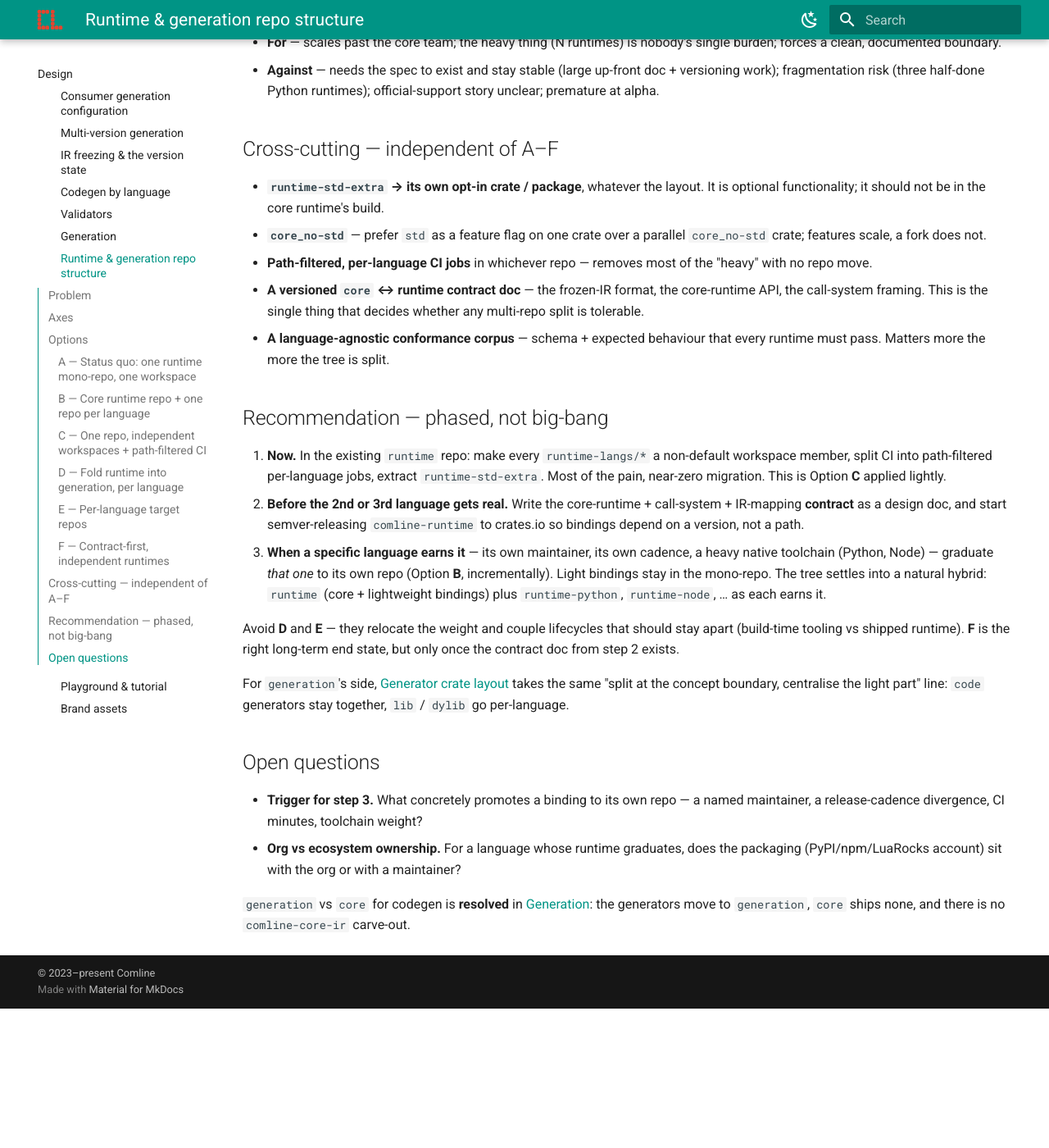
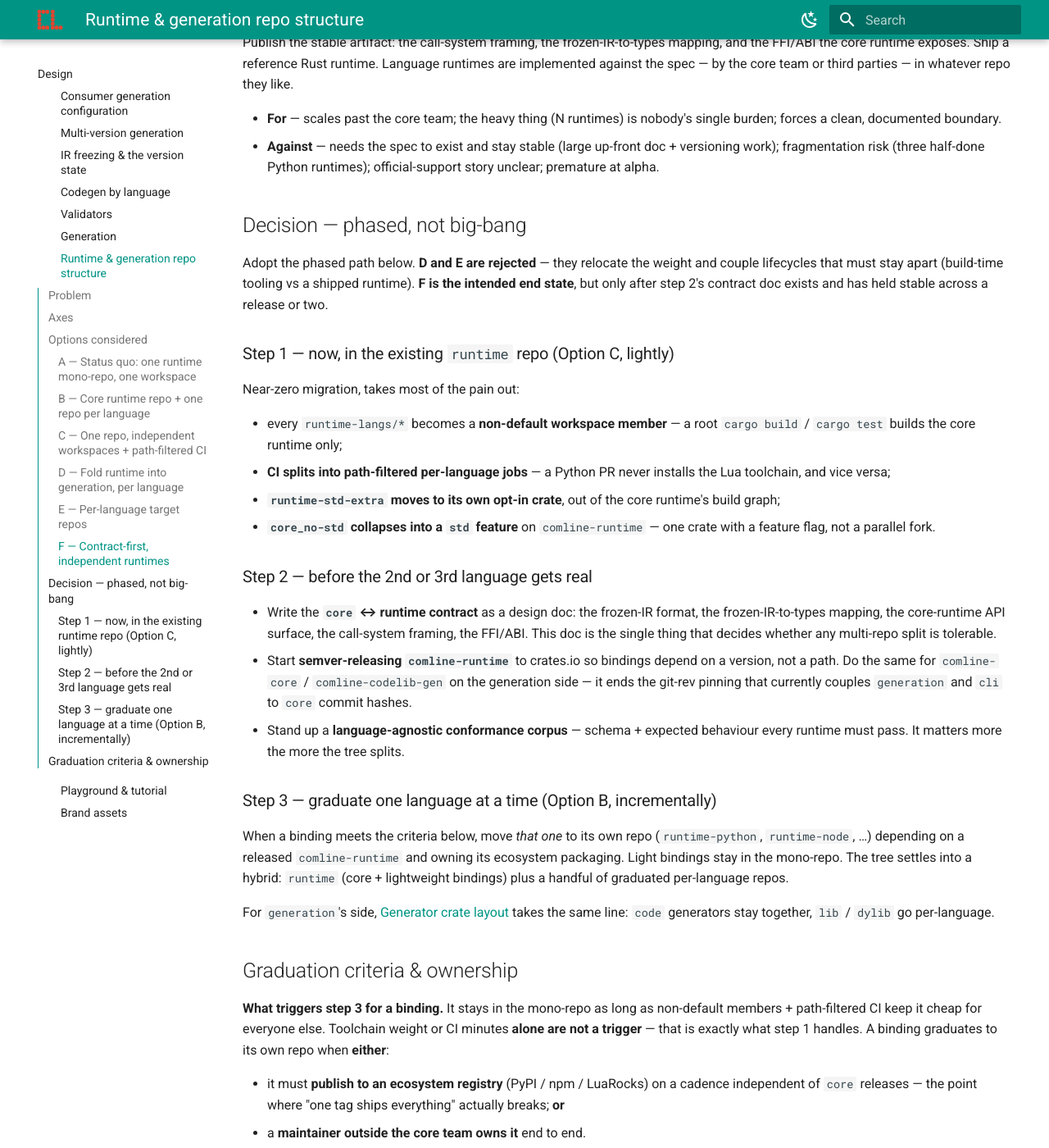
Before and after one commit to ComlineProject/docs, an MkDocs documentation site: the page built from docs/docs/design/runtime-repo-structure.md, in a window 1280 px wide and 1400 px high, scrolled down 2928 px. Shown: the whole window at 82% size. Built offline with MkDocs 1.6.1 and Material for MkDocs 9.7.7, drawn with Linux system fonts in a browser that asks for light colours; the version menu is left out; before the commit the page ends 4158 px from its top, so only the background shows below that; some of the changed text lies outside the part shown.

Commit message:
docs(design): decide the runtime repo structure (phased C→B, F end state)
Turn the recommendation into a decision: Option C lightly now (non-default
members, path-filtered CI, extract runtime-std-extra, std as a feature not a
fork), contract doc + semver releases before the 2nd/3rd language, then
graduate one language at a time to its own repo. D and E rejected; F is the
end state. Resolve the two open questions: graduation trigger (ecosystem
release cadence OR an outside maintainer — not toolchain weight alone) and
packaging ownership (org-owned namespace, maintainers get publish rights,
OIDC trusted publishing).

```diff
--- a/docs/docs/design/runtime-repo-structure.md
+++ b/docs/docs/design/runtime-repo-structure.md
@@ -1,6 +1,7 @@
 # Runtime & generation repository structure
 
-Status: **discussion** — no decision, no issues filed · Affects
+Status: **decided — phased** (C-light now · contract + releases next · B
+per-language as earned; D/E rejected, F is the end state) · Affects
 `ComlineProject/runtime` and `ComlineProject/generation`
 
 The `generation` side — what codegen / libgen / runtime each mean, where the
@@ -47,7 +48,11 @@ The cost is linear in the number of languages, and it is starting to bite.
 4. **`runtime-std-extra` coupling** — bundled with the core runtime vs an opt-in
    dependency.
 
-## Options
+## Options considered
+
+The six layouts weighed before landing on the phased path in the Decision
+section below. The chosen route threads **C** (now) → **B** (per language, as
+earned), with **F** as the end state.
 
 | | Isolation | Cross-cutting change | Ecosystem-native dist | Migration cost |
 |---|---|---|---|---|
@@ -136,51 +141,72 @@ or third parties — in whatever repo they like.
   versioning work); fragmentation risk (three half-done Python runtimes);
   official-support story unclear; premature at alpha.
 
-## Cross-cutting — independent of A–F
+## Decision — phased, not big-bang
 
-- **`runtime-std-extra` → its own opt-in crate / package**, whatever the layout.
-  It is optional functionality; it should not be in the core runtime's build.
-- **`core_no-std`** — prefer `std` as a feature flag on one crate over a
-  parallel `core_no-std` crate; features scale, a fork does not.
-- **Path-filtered, per-language CI jobs** in whichever repo — removes most of the
-  "heavy" with no repo move.
-- **A versioned `core` ↔ runtime contract doc** — the frozen-IR format, the
-  core-runtime API, the call-system framing. This is the single thing that
-  decides whether any multi-repo split is tolerable.
-- **A language-agnostic conformance corpus** — schema + expected behaviour that
-  every runtime must pass. Matters more the more the tree is split.
+Adopt the phased path below. **D and E are rejected** — they relocate the
+weight and couple lifecycles that must stay apart (build-time tooling vs a
+shipped runtime). **F is the intended end state**, but only after step 2's
+contract doc exists and has held stable across a release or two.
 
-## Recommendation — phased, not big-bang
+### Step 1 — now, in the existing `runtime` repo (Option C, lightly)
 
-1. **Now.** In the existing `runtime` repo: make every `runtime-langs/*` a
-   non-default workspace member, split CI into path-filtered per-language jobs,
-   extract `runtime-std-extra`. Most of the pain, near-zero migration. This is
-   Option **C** applied lightly.
-2. **Before the 2nd or 3rd language gets real.** Write the core-runtime +
-   call-system + IR-mapping **contract** as a design doc, and start
-   semver-releasing `comline-runtime` to crates.io so bindings depend on a
-   version, not a path.
-3. **When a specific language earns it** — its own maintainer, its own cadence,
-   a heavy native toolchain (Python, Node) — graduate *that one* to its own repo
-   (Option **B**, incrementally). Light bindings stay in the mono-repo. The tree
-   settles into a natural hybrid: `runtime` (core + lightweight bindings) plus
-   `runtime-python`, `runtime-node`, … as each earns it.
+Near-zero migration, takes most of the pain out:
 
-Avoid **D** and **E** — they relocate the weight and couple lifecycles that
-should stay apart (build-time tooling vs shipped runtime). **F** is the right
-long-term end state, but only once the contract doc from step 2 exists.
+- every `runtime-langs/*` becomes a **non-default workspace member** — a root
+  `cargo build` / `cargo test` builds the core runtime only;
+- **CI splits into path-filtered per-language jobs** — a Python PR never
+  installs the Lua toolchain, and vice versa;
+- **`runtime-std-extra` moves to its own opt-in crate**, out of the core
+  runtime's build graph;
+- **`core_no-std` collapses into a `std` feature** on `comline-runtime` — one
+  crate with a feature flag, not a parallel fork.
+
+### Step 2 — before the 2nd or 3rd language gets real
+
+- Write the **`core` ↔ runtime contract** as a design doc: the frozen-IR
+  format, the frozen-IR-to-types mapping, the core-runtime API surface, the
+  call-system framing, the FFI/ABI. This doc is the single thing that decides
+  whether any multi-repo split is tolerable.
+- Start **semver-releasing `comline-runtime`** to crates.io so bindings depend
+  on a version, not a path. Do the same for `comline-core` /
+  `comline-codelib-gen` on the generation side — it ends the git-rev pinning
+  that currently couples `generation` and `cli` to `core` commit hashes.
+- Stand up a **language-agnostic conformance corpus** — schema + expected
+  behaviour every runtime must pass. It matters more the more the tree splits.
+
+### Step 3 — graduate one language at a time (Option B, incrementally)
+
+When a binding meets the criteria below, move *that one* to its own repo
+(`runtime-python`, `runtime-node`, …) depending on a released `comline-runtime`
+and owning its ecosystem packaging. Light bindings stay in the mono-repo. The
+tree settles into a hybrid: `runtime` (core + lightweight bindings) plus a
+handful of graduated per-language repos.
 
 For `generation`'s side, [Generator crate layout](generation.md#generator-crate-layout)
-takes the same "split at the concept boundary, centralise the light part" line:
-`code` generators stay together, `lib` / `dylib` go per-language.
+takes the same line: `code` generators stay together, `lib` / `dylib` go
+per-language.
 
-## Open questions
+## Graduation criteria & ownership
 
-- **Trigger for step 3.** What concretely promotes a binding to its own repo — a
-  named maintainer, a release-cadence divergence, CI minutes, toolchain weight?
-- **Org vs ecosystem ownership.** For a language whose runtime graduates, does
-  the packaging (PyPI/npm/LuaRocks account) sit with the org or with a
-  maintainer?
+**What triggers step 3 for a binding.** It stays in the mono-repo as long as
+non-default members + path-filtered CI keep it cheap for everyone else.
+Toolchain weight or CI minutes **alone are not a trigger** — that is exactly
+what step 1 handles. A binding graduates to its own repo when **either**:
+
+- it must **publish to an ecosystem registry** (PyPI / npm / LuaRocks) on a
+  cadence independent of `core` releases — the point where "one tag ships
+  everything" actually breaks; **or**
+- a **maintainer outside the core team owns it** end to end.
+
+On current shape, expect **Python** and **Node** to clear the bar; `mlua` /
+`luau` bindings likely will not.
+
+**Who owns the packaging.** For any graduated language the registry namespace
+is **org-owned** — the `ComlineProject` account holds the PyPI project / npm
+scope / LuaRocks module; maintainers are granted publish rights, not sole
+ownership. Publishing runs through CI **trusted publishing (OIDC)**, no
+long-lived tokens. A maintainer stepping away never orphans a published
+package, and the name stays protected.
 
 `generation` vs `core` for codegen is **resolved** in [Generation](generation.md):
 the generators move to `generation`, `core` ships none, and there is no
```
Also changed, not shown: docs/docs/design/index.md (+1 -1 lines).
